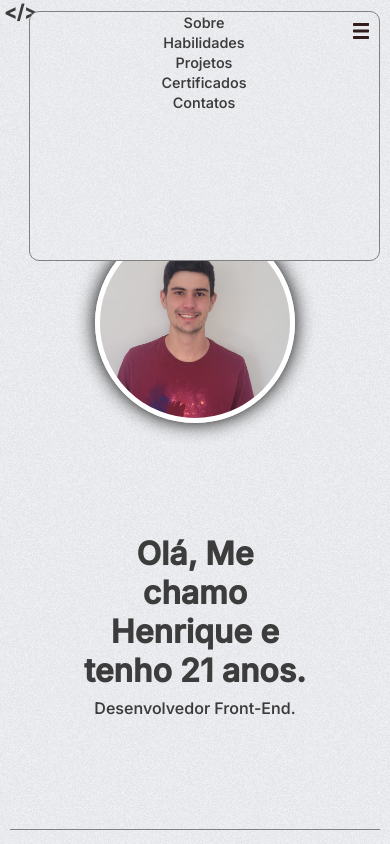
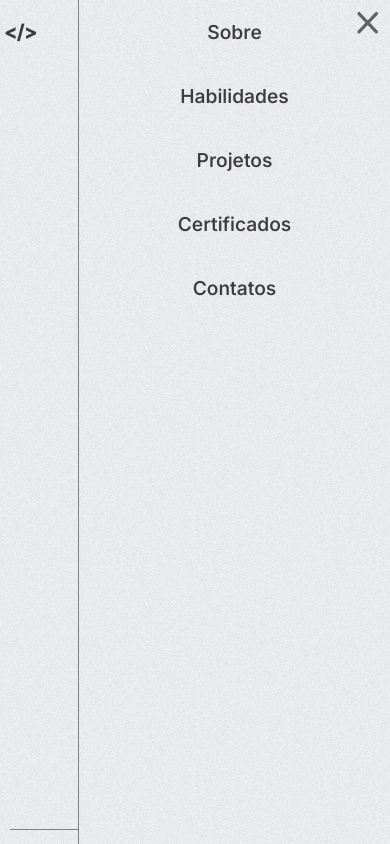
Before and after one commit to HenriqueeAl/portfolio, a React (Vite) app: page / in a window 390 px wide. Both pictures are taken after a click on the picture 362 px from the left and 52 px from the top of the page. Shown: the top 844 px of the page. Built offline with nearby package versions, Linux system fonts and the light colour scheme.

Commit message:
fix typescript

```diff
--- a/src/App.tsx
+++ b/src/App.tsx
@@ -34,7 +34,7 @@ function App() {
           <img src='menu.svg' onClick={togglemenu}></img>
           <ul id='mobile'>
             <div className='close'>
-              <img src='menu.svg' onClick={togglemenu}></img>
+              <img src='close.svg' onClick={togglemenu}></img>
             </div>
             <li><a href='#sobre' onClick={togglemenu}>Sobre</a></li>
             <li><a href='#habilidades' onClick={togglemenu}>Habilidades</a></li>
--- a/src/app.scss
+++ b/src/app.scss
@@ -17,10 +17,6 @@ body{
     max-width: 100vw;
 }
 
-.tag{
-    width: 40%;
-}
-
 header{
     width: 100%;
     height: 70px;
@@ -31,7 +27,6 @@ header{
         list-style: none;
         height: 70px;
         width: 60%;
-        float: right;
         @media (max-width:780px){
             display: none;
         }
@@ -48,33 +43,54 @@ header{
 .mobile{
     display: none;
     position: fixed;
-    top: 10px;
-    right: 10px;
+    top: 0px;
+    right: 0px;
     @media (max-width:780px){
         display: flex;
         align-items: center;
         justify-content: flex-start;
         flex-direction: row-reverse;
         padding-right: 2.5%;
-        height: 10vh;
+        height: 70px;
     }
     #mobile{
-        margin-right: 2%;
+        animation: width .5s;
         flex-direction: column;
-        width: 90vw;
-        border: 1px solid gray;
-        border-radius: 10px;
+        width: 50vw;
+        height: 100vh;
         position: absolute;
+        top: 0;
         right: 0;
-        top: 1%;
+        z-index: 10;
         background-color: #EFF0F3;
         background-image: url(/bg.png);
-        height: 250px;
+        border-left: 1px solid gray;
+        overflow: hidden;
+        @media (max-width:430px) {
+            width: 80vw;
+        }
         .close{
             position: absolute;
             top: 10px;
             right: 10px;
         }
+        li{
+            margin: 20px 0;
+            a{
+                font-size: 1.5em;
+                @media (max-width:430px) {
+                    font-size: 1.2em;
+                }
+            }
+        }
+    @keyframes width {
+        from{
+            width: 0%;
+        }
+        to{
+            width: 50vw;
+        }
+    }
     }
 }
 
@@ -91,6 +107,9 @@ header{
         padding-left: 1%;
         color: #3d3c3c;
         font-weight: bold;
+        @media (max-width:780px){
+            margin-top: 20px;
+        }
     }
     ul{
         width: 60%;
--- a/src/components/Projetos/projetos.scss
+++ b/src/components/Projetos/projetos.scss
@@ -71,7 +71,6 @@
         display: flex;
         justify-content: space-around;
         margin: 20px 0;
-        position: relative;
         a{
             margin-top: 2%;
             text-decoration: none;
```
Also changed, not shown: src/components/Habilidades/Habilidades.tsx (+6 -1 lines), src/components/Projetos/Projetos.tsx (+8 -1 lines), public/close.svg (added).
